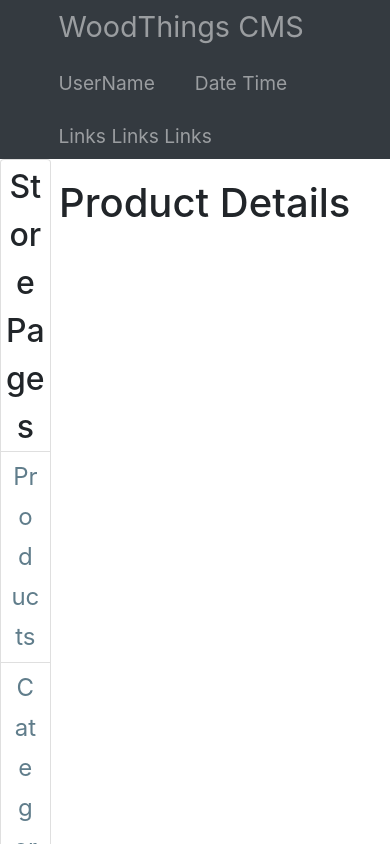
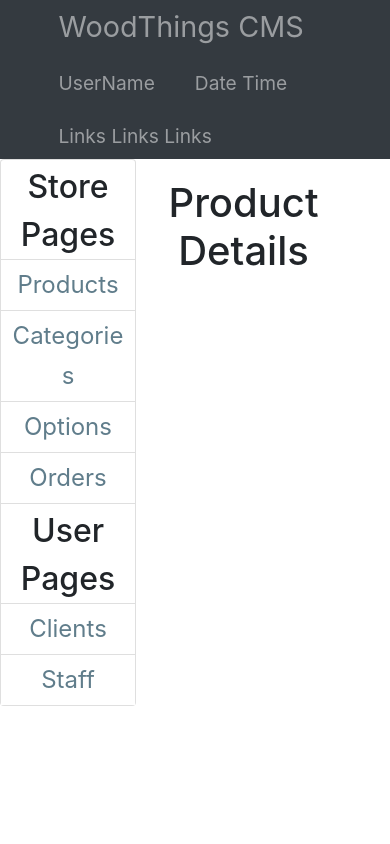
Before and after one commit to lcanizzo/sales-CMS, an Angular app: page /product/1 in a window 390 px wide. Shown: the top 844 px of the page. Built offline with nearby package versions, Linux system fonts and the light colour scheme.

Commit message:
Updated sidebar to avoid breaking / being too responsive

```diff
--- a/src/app/admin-sidebar/admin-sidebar.component.css
+++ b/src/app/admin-sidebar/admin-sidebar.component.css
@@ -1,5 +1,7 @@
 .sidebar {
-    width: 13%;
+    box-sizing: border-box;
+    max-width: 13%;
+    min-width: 136px;
     float: left;
     text-align: center;
 }
@@ -10,6 +12,8 @@
 
 .card-body {
     padding: 0;
+    box-sizing: border-box;
+    min-width: 134px;
 }
 
 .card-title {
--- a/src/app/products/products.component.ts
+++ b/src/app/products/products.component.ts
@@ -15,7 +15,7 @@ export class ProductsComponent implements OnInit {
   ngOnInit() {
     this.productService.getAllProducts().subscribe((products) =>{
       this.products = products;
-      console.log(`Products:\n ${products}`)
+      console.log(`Products:\n ${this.products}`)
     });
   };
 
```
